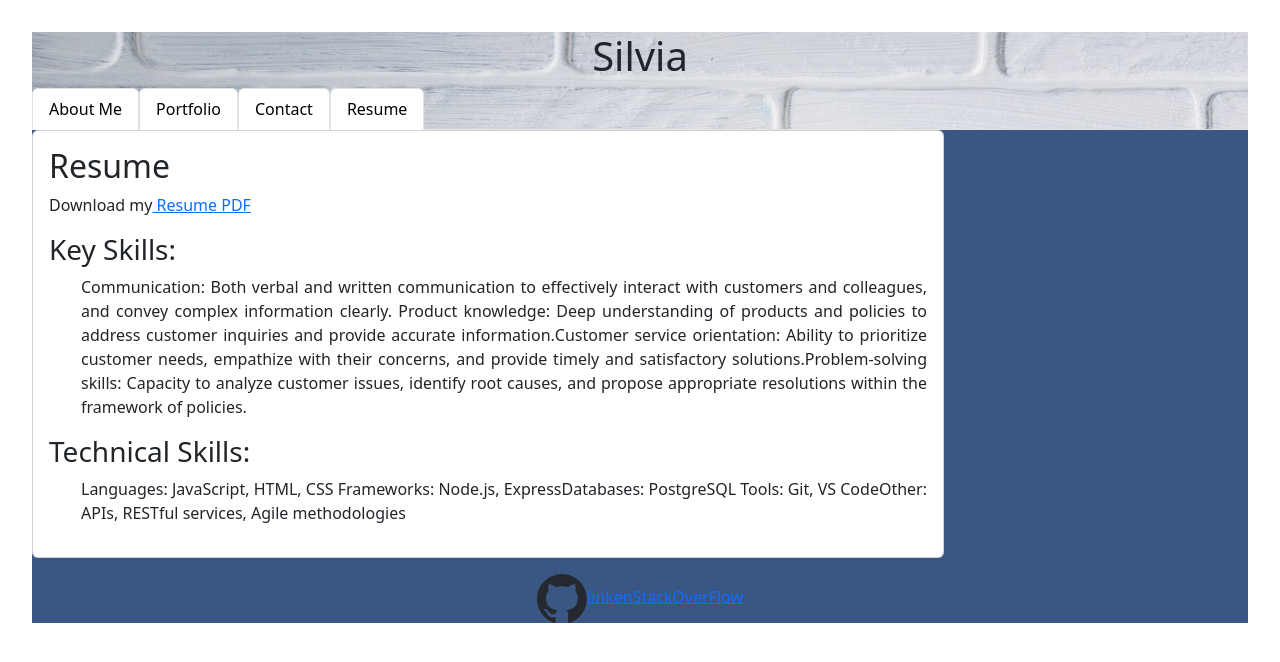
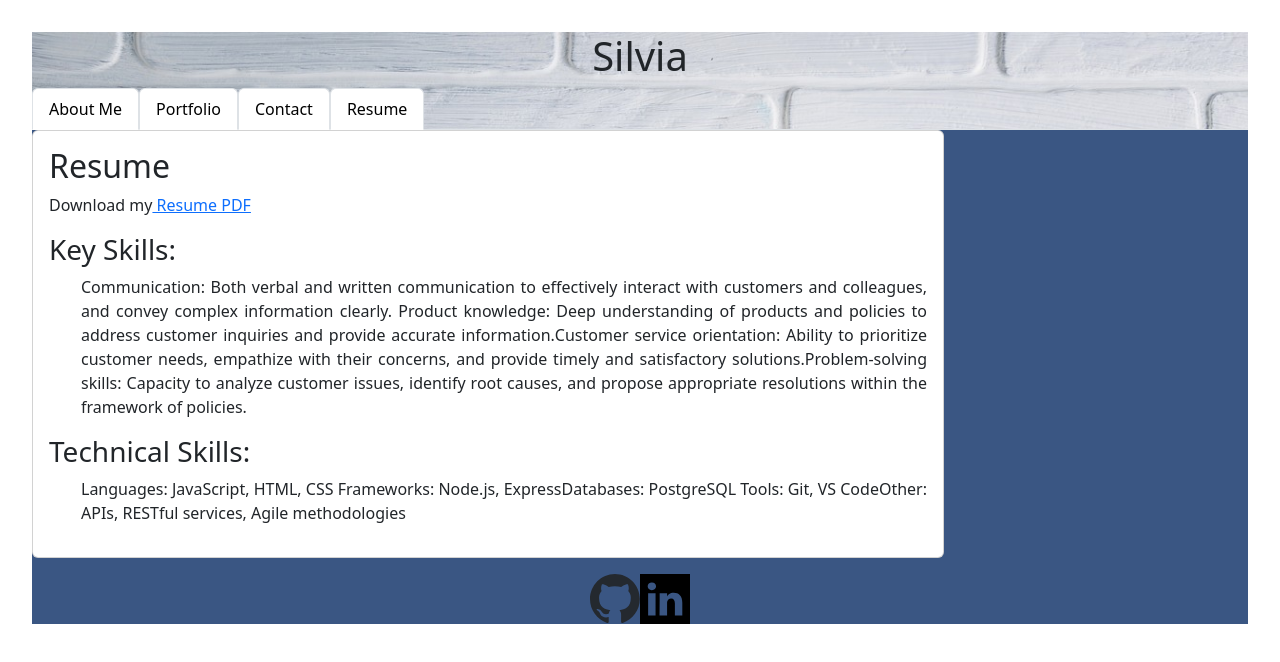
Before and after one commit to S-via/Twenty-React-Portfolio, a React (Vite) app in the folder twenty-react/: page /resume in a window 1280 px wide. Shown: the top 662 px of the page. Built offline with nearby package versions, Linux system fonts and the light colour scheme.

Commit message:
added linkdlogo inside footer

```diff
--- a/twenty-react/src/App.css
+++ b/twenty-react/src/App.css
@@ -1,16 +1,10 @@
-#root {
-  max-width: 1280px;
-  margin: 0 auto;
-  padding: 2rem;
-  text-align: center;
-}
 
 #portfolio
 {
 display: flex;
 }
 a:hover {
-  background-color: white;
+  opacity: 0.5;
 }
 
 .main header {
--- a/twenty-react/src/components/Footer.jsx
+++ b/twenty-react/src/components/Footer.jsx
@@ -1,5 +1,6 @@
 // footer does not change
 import gitLogo from "../assets/github-mark.svg"
+import linkLogo from "../assets/linkedin-svgrepo-com.svg"
 
 function Footer () {
     return (
@@ -8,10 +9,8 @@ function Footer () {
             <a href="https://github.com/S-via">
             <img src ={gitLogo} style={{width:"50px",height:"auto"}}/></a>
 
-            <a href="https://www.linkedin.com/in/silvia-villalba-48a28b2b2/">linken</a>
-
-            <a href="">StackOverFlow</a>
-
+            <a href="https://www.linkedin.com/in/silvia-villalba-48a28b2b2/">
+            <img src ={linkLogo} style={{width:"50px",height:"auto"}}/></a>
         </footer>
     )
 }
--- a/twenty-react/src/index.css
+++ b/twenty-react/src/index.css
@@ -1,3 +1,6 @@
 :root {
-
+    max-width: 1280px;
+    margin: 0 auto;
+    padding: 2rem;
+    text-align: center;
 }
--- a/twenty-react/src/pages/PortfolioPage.jsx
+++ b/twenty-react/src/pages/PortfolioPage.jsx
@@ -46,7 +46,7 @@ export default function Portfolio() {
     return (
         <div>
 
-            <h2 id="portfolio">Portfolio</h2>
+        <h2 id="portfolio">Portfolio</h2>
         <div className='portfolio-container'>
             { card.map((card,index) => (
             <Project
```
